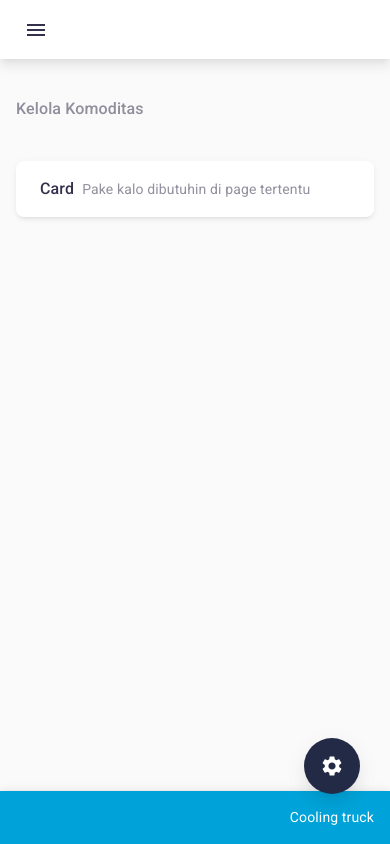
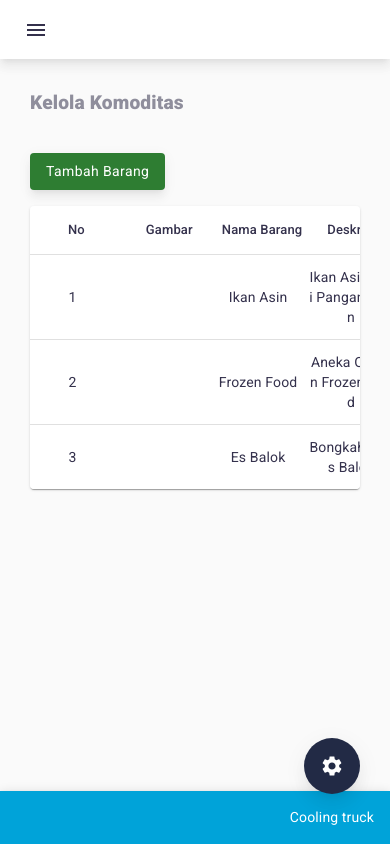
Before and after one commit to ridhofrd/monitoringTeltonika, a React (Create React App) app in the folder project-truck-cooling/front-end/: page /KelolaKomoditas/client in a window 390 px wide. Built offline with nearby package versions, Linux system fonts and the light colour scheme; no server answers; a small style sheet from the web is missing; what axios-mock-adapter would draw is missing.

Commit message:
Update Commodity Features

```diff
--- a/project-truck-cooling/front-end/src/app/views/Kelola_Komoditas_Client/Kelola_Komoditas_Client.jsx
+++ b/project-truck-cooling/front-end/src/app/views/Kelola_Komoditas_Client/Kelola_Komoditas_Client.jsx
@@ -1,66 +1,291 @@
-import { Fragment } from "react";
-import { Card, Grid, styled, useTheme } from "@mui/material";
-import RowCards from "./shared/RowCards";
-import StatCards from "./shared/StatCards";
-import Campaigns from "./shared/Campaigns";
-import StatCards2 from "./shared/StatCards2";
-import DoughnutChart from "./shared/Doughnut";
-import UpgradeCard from "./shared/UpgradeCard";
-import TopSellingTable from "./shared/TopSellingTable";
+import React, { useState } from "react";
+import {
+  Card,
+  Grid,
+  styled,
+  useTheme,
+  Stack,
+  Button,
+  Modal,
+  Box,
+  Typography,
+  TextField,
+  Autocomplete,
+  TableContainer,
+  Table,
+  TableHead,
+  TableRow,
+  TableCell,
+  TableBody,
+  Paper,
+  ButtonGroup,
+} from "@mui/material";
+import CloudUploadIcon from "@mui/icons-material/CloudUpload";
+import DeleteIcon from "@mui/icons-material/Delete";
+import EditIcon from "@mui/icons-material/Edit";
+import VisibilityIcon from "@mui/icons-material/Visibility";
 
-// STYLED COMPONENTS
-const ContentBox = styled("div")(({ theme }) => ({
+function createData(no, gambar, nama, imei, seri, tanggal, status) {
+  return { no, gambar, nama, imei, seri, tanggal, status };
+}
+
+const rows = [
+  createData(
+    1,
+    " ",
+    "Ikan Asin",
+    "Ikan Asin dari Pangandaran",
+    "KG",
+    "120"
+  ),
+  createData(
+    2,
+    " ",
+    "Frozen Food",
+    "Aneka Olahan Frozen Food",
+    "KG",
+    "230"
+  ),
+  createData(
+    3,
+    " ",
+    "Es Balok",
+    "Bongkahan Es Balok",
+    "Liter",
+    "30"
+  ),
+];
+
+const VisuallyHiddenInput = styled("input")({
+  clip: "rect(0 0 0 0)",
+  clipPath: "inset(50%)",
+  height: 1,
+  overflow: "hidden",
+  position: "absolute",
+  bottom: 0,
+  left: 0,
+  whiteSpace: "nowrap",
+  width: 1,
+});
+
+const Container = styled("div")(({ theme }) => ({
   margin: "30px",
-  [theme.breakpoints.down("sm")]: { margin: "16px" }
-}));
-
-const Title = styled("span")(() => ({
-  fontSize: "1rem",
-  fontWeight: "500",
-  marginRight: ".5rem",
-  textTransform: "capitalize"
-}));
-
-const SubTitle = styled("span")(({ theme }) => ({
-  fontSize: "0.875rem",
-  color: theme.palette.text.secondary
 }));
 
 const H4 = styled("h4")(({ theme }) => ({
-  fontSize: "1rem",
-  fontWeight: "500",
-  marginBottom: "16px",
+  fontSize: "1.2rem",
+  fontWeight: "1000",
+  marginBottom: "35px",
   textTransform: "capitalize",
-  color: theme.palette.text.secondary
+  color: theme.palette.text.secondary,
 }));
 
-export default function Analytics() {
+const style = {
+  position: "absolute",
+  top: "50%",
+  left: "50%",
+  height: 650,
+  transform: "translate(-50%, -50%)",
+  width: 1000,
+  bgcolor: "background.paper",
+  boxShadow: 24,
+  p: 4,
+};
+
+const nama_barang = [
+  { id: "B-", label: "B- " },
+];
+
+const satuan = [
+  { id: "KG", label: "KG" },
+  { id: "Liter", label: "Liter" },
+  { id: "Box", label: "Box" },
+];
+
+export default function Kelola_Komoditas() {
   const { palette } = useTheme();
+  const [open, setopen] = React.useState(false);
+  const handleOpen = () => setopen(true);
+  const handleClose = () => setopen(false);
+  const [namabarang, setnamabarang] = useState("");
+  const [statusSatuan, setStatusSatuan] = useState("");
+  const [date, setDate] = useState("");
+  const [inputValue, setinputvalue] = useState({ id: "", label: "" });
 
   return (
-    <Fragment>
-      <ContentBox className="analytics">
-        <Grid container spacing={3}>
-          <Grid item lg={8} md={8} sm={12} xs={12}>
-            {/* <StatCards /> */}
-            {/* <TopSellingTable /> */}
-            {/* <StatCards2 /> */}
+    <Container>
+      <H4>Kelola Komoditas</H4>
+      <Stack spacing={2}>
+        <Stack
+          direction="row"
+          spacing={2}
+          sx={{ justifyContent: "space-between", alignItems: "baseline" }}
+        >
+          <Button variant="contained" color="success" onClick={handleOpen}>
+            Tambah Barang
+          </Button>
+          <Modal
+            open={open}
+            onClose={handleClose}
+            aria-labelledby="modal-modal-title"
+            aria-describedby="modal-modal-description"
+          >
+            <Box sx={style}>
+              <H4>Tambah Barang</H4>
+              <Stack spacing={2}>
+                <Stack direction="row" spacing={2} alignItems="center">
+                  <Typography
+                    id="modal-modal-title"
+                    variant="h6"
+                    components="h6"
+                    sx={{ minWidth: "150px", fontSize: "1rem" }}
+                  >
+                    Nama Barang
+                  </Typography>
 
-            <H4>Kelola Komoditas</H4>
-            {/* <RowCards /> */}
-          </Grid>
+                  <Autocomplete
+                    options={nama_barang}
+                    getOptionLabel={(option) => option.label}
+                    value={namabarang}
+                    onChange={(e, newValue) => setnamabarang(newValue)}
+                    inputValue={inputValue}
+                    onInputChange={(e, newinputvalue) =>
+                      setinputvalue(newinputvalue)
+                    }
+                    freeSolo
+                    sx={{ width: 500 }}
+                    renderInput={(params) => (
+                      <TextField
+                        {...params}
+                        label="Nama Barang"
+                        variant="outlined"
+                      />
+                    )}
+                  />
+                </Stack>
 
-          <Grid item lg={4} md={4} sm={12} xs={12}>
-          <Card sx={{ px: 3, py: 2, mb: 3 }}>
-              <Title>Card</Title>
-              <SubTitle>Pake kalo dibutuhin di page tertentu</SubTitle>
-            </Card>
+                <Stack direction="row" spacing={2} alignItems="center">
+                  <Typography
+                    id="modal-modal-title"
+                    variant="h6"
+                    components="h6"
+                    sx={{ minWidth: "150px", fontSize: "1rem" }}
+                  >
+                    Deskripsi Barang
+                  </Typography>
 
-            {/* <UpgradeCard /> */}
-            {/* <Campaigns /> */}
-          </Grid>
-        </Grid>
-      </ContentBox>
-    </Fragment>
+                  <TextField
+                    label="Deskripsi Barang"
+                    variant="outlined"
+                    sx={{ width: 500 }}
+                  />
+                </Stack>
+
+                <Stack direction="row" spacing={2} alignItems="center">
+                  <Typography
+                    id="modal-modal-title"
+                    variant="h6"
+                    components="h6"
+                    sx={{ minWidth: "150px", fontSize: "1rem" }}
+                  >
+                    Satuan
+                  </Typography>
+
+                  <Autocomplete
+                    sx={{ width: 500 }}
+                    options={satuan}
+                    getOptionLabel={(option) => option.label}
+                    value={statusSatuan}
+                    onChange={(e, newValue) => setStatusSatuan(newValue)}
+                    renderInput={(params) => (
+                      <TextField
+                        {...params}
+                        label="Satuan"
+                        variant="outlined"
+                      />
+                    )}
+                  />
+                </Stack>
+
+              </Stack>
+              <Stack
+                direction="row"
+                spacing={12}
+                sx={{
+                  justifyContent: "center",
+                  alignItems: "center",
+                  marginTop: 5,
+                }}
+              >
+                <Button variant="contained" color="error">
+                  Reset
+                </Button>
+                <Button variant="contained" color="success">
+                  Simpan
+                </Button>
+              </Stack>
+            </Box>
+          </Modal>
+        </Stack>
+        <Stack spacing={2}>
+          <TableContainer component={Paper}>
+            <Table sx={{ minWidth: 650 }} aria-label="simple table">
+              <TableHead>
+                <TableRow>
+                  <TableCell align="center">No</TableCell>
+                  <TableCell align="center">Gambar</TableCell>
+                  <TableCell align="center">Nama Barang</TableCell>
+                  <TableCell align="center">Deskripsi</TableCell>
+                  <TableCell align="center">Satuan</TableCell>
+                  <TableCell align="center">Stok Terbaru</TableCell>
+                  <TableCell align="center">Aksi</TableCell>
+                </TableRow>
+              </TableHead>
+              <TableBody>
+                {rows.map((row) => (
+                  <TableRow
+                    key={row.no}
+                    sx={{ "&:last-child td, &:last-child th": { border: 0 } }}
+                  >
+                    <TableCell component="th" scope="row" align="center">
+                      {row.no}
+                    </TableCell>
+                    <TableCell align="center">{row.gambar}</TableCell>
+                    <TableCell align="center">{row.nama}</TableCell>
+                    <TableCell align="center">{row.imei}</TableCell>
+                    <TableCell align="center">{row.seri}</TableCell>
+                    <TableCell align="center">{row.tanggal}</TableCell>
+                    <TableCell
+                      align="center"
+                      sx={{
+                        width: "auto",
+                        display: "flex",
+                        justifyContent: "center",
+                      }}
+                    >
+                      <ButtonGroup
+                        variant="text"
+                        aria-label="Basic button group"
+                        sx={{ width: "100%" }}
+                      >
+                        <Button color="info" sx={{ flex: 1 }}>
+                          <VisibilityIcon />
+                        </Button>
+                        <Button color="warning" sx={{ flex: 1 }}>
+                          <EditIcon />
+                        </Button>
+                        <Button color="error" sx={{ flex: 1 }}>
+                          <DeleteIcon />
+                        </Button>
+                      </ButtonGroup>
+                    </TableCell>
+                  </TableRow>
+                ))}
+              </TableBody>
+            </Table>
+          </TableContainer>
+        </Stack>
+      </Stack>
+    </Container>
   );
 }
```
